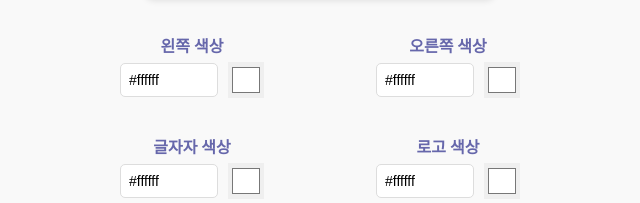
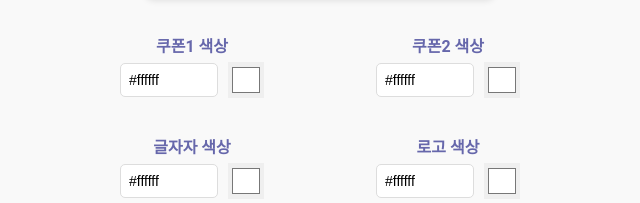
Before and after one commit to SofaNCat/coupong.io, a plain HTML site: page make/make_3.html in a window 1280 px wide. Shown: the part 385-588 px from the top of the page, 320-960 px from the left. Drawn offline with Linux system fonts and the light colour scheme.

Commit message:
2024.12.16

```diff
--- a/make/make_3.html
+++ b/make/make_3.html
@@ -286,14 +286,14 @@
 
   <div class="color-controls">
     <div>
-      <h3>왼쪽 색상</h3>
+      <h3>쿠폰1 색상</h3>
       <div class="input-group">
         <input type="text" id="hexInput1" class="hex-input" value="#ffffff">
         <input type="color" id="colorPicker1" class="color-picker" value="#ffffff">
       </div>
     </div>
     <div>
-      <h3>오른쪽 색상</h3>
+      <h3>쿠폰2 색상</h3>
       <div class="input-group">
         <input type="text" id="hexInput2" class="hex-input" value="#ffffff">
         <input type="color" id="colorPicker2" class="color-picker" value="#ffffff">
```
